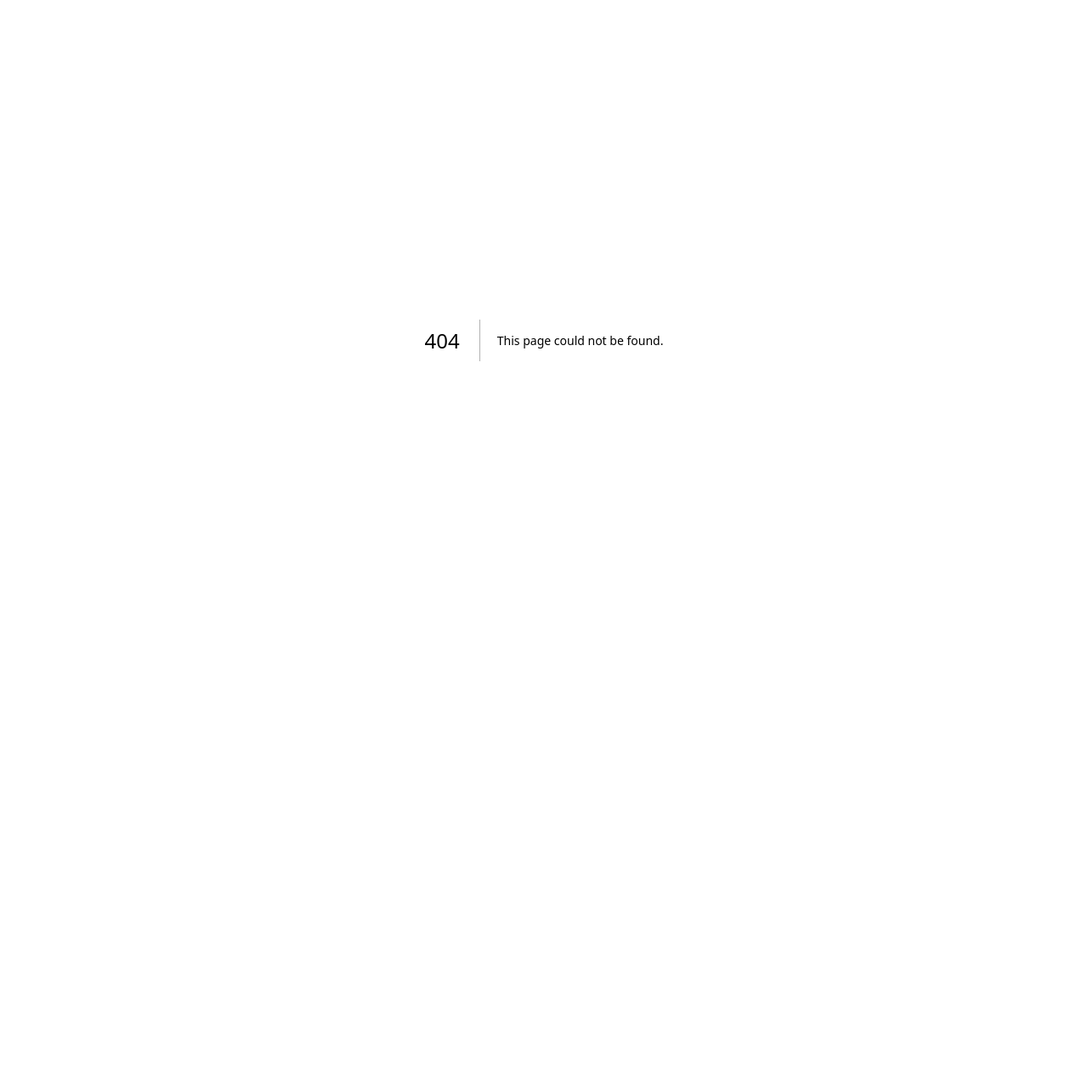
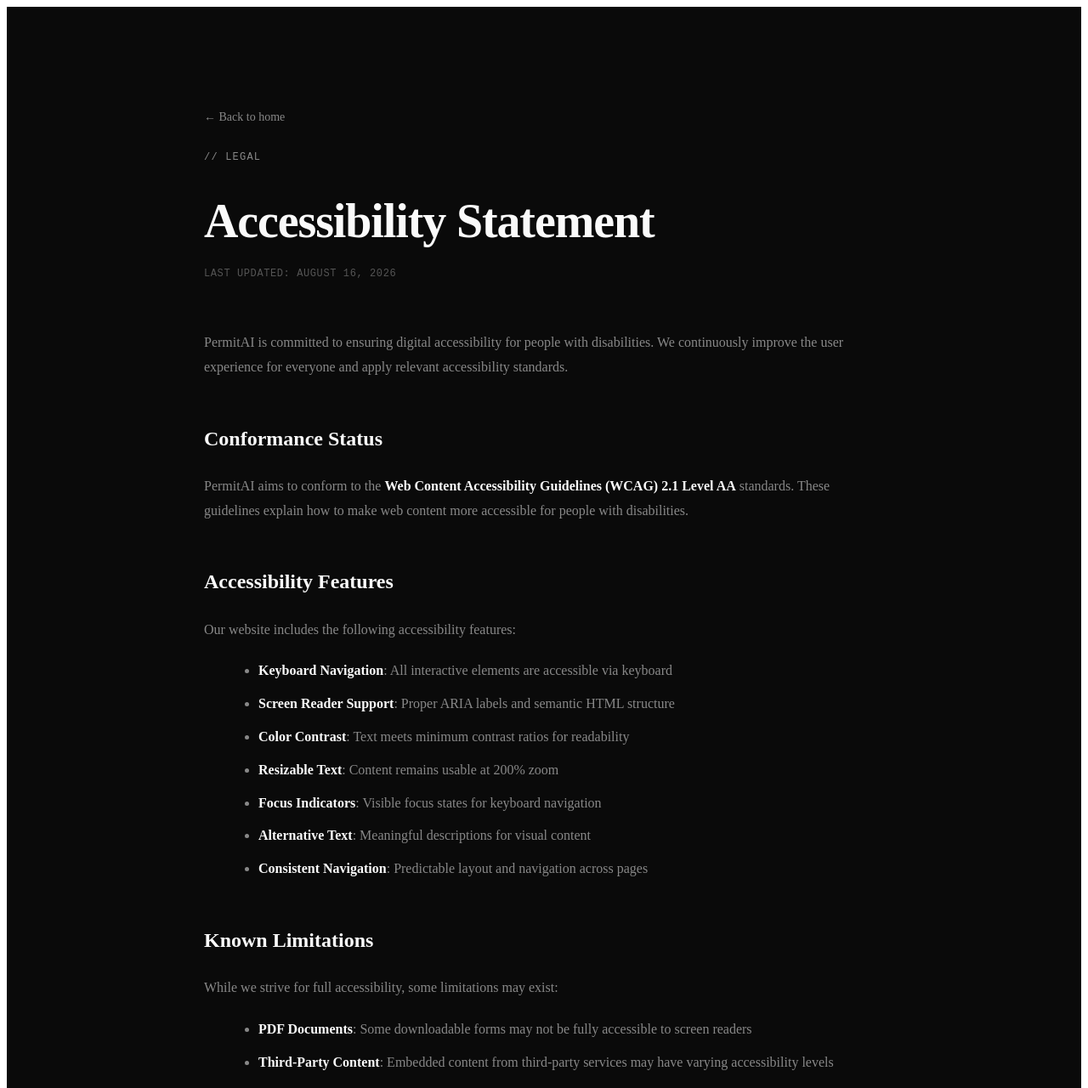
Before and after one commit to Ignosha/permitai, a Next.js app: page /accessibility in a window 1280 px wide. Before the commit this address had no page. Shown: the top 1280 px of the page at 85% size. Before the commit the page ends 800 px from the top, so only its background shows below. Built offline with nearby package versions, Linux system fonts and the light colour scheme.

Commit message:
Add accessibility statement and ARIA improvements

```diff
--- /dev/null
+++ b/pages/accessibility.tsx
@@ -0,0 +1,123 @@
+export default function AccessibilityPage() {
+  return (
+    <div style={{ minHeight: '100vh', background: '#0a0a0a', color: '#fafafa' }}>
+      <style>{`
+        .accessibility-container { max-width: 800px; margin: 0 auto; padding: 120px 40px 80px; }
+        .accessibility-header { margin-bottom: 60px; }
+        .accessibility-label { font-family: 'JetBrains Mono', monospace; font-size: 0.75rem; color: #888; text-transform: uppercase; letter-spacing: 0.1em; margin-bottom: 16px; display: block; }
+        .accessibility-title { font-size: clamp(2rem, 5vw, 3.5rem); font-weight: 900; letter-spacing: -0.02em; margin-bottom: 24px; line-height: 1.1; }
+        .accessibility-meta { font-family: 'JetBrains Mono', monospace; font-size: 0.75rem; color: #555; text-transform: uppercase; letter-spacing: 0.05em; margin-bottom: 40px; }
+        .accessibility-content { color: #888; line-height: 1.8; }
+        .accessibility-content h2 { font-size: 1.5rem; font-weight: 800; margin: 48px 0 20px; color: #fafafa; }
+        .accessibility-content p { margin-bottom: 20px; }
+        .accessibility-content ul { margin: 20px 0 20px 24px; }
+        .accessibility-content li { margin-bottom: 10px; }
+        .accessibility-content a { color: #c0fe04; text-decoration: none; }
+        .accessibility-content a:hover { text-decoration: underline; }
+        .accessibility-content strong { color: #fafafa; font-weight: 600; }
+        .back-link { display: inline-flex; align-items: center; gap: 8px; color: #888; text-decoration: none; font-size: 0.875rem; margin-bottom: 32px; transition: color 0.2s; }
+        .back-link:hover { color: #c0fe04; }
+        @media (max-width: 640px) { .accessibility-container { padding: 100px 20px 60px; } }
+      `}</style>
+
+      <div className="accessibility-container">
+        <a href="/" className="back-link">← Back to home</a>
+
+        <div className="accessibility-header">
+          <span className="accessibility-label">// Legal</span>
+          <h1 className="accessibility-title">Accessibility Statement</h1>
+          <div className="accessibility-meta">Last updated: August 16, 2026</div>
+        </div>
+
+        <div className="accessibility-content">
+          <p>
+            PermitAI is committed to ensuring digital accessibility for people with disabilities. We continuously improve the user experience for everyone and apply relevant accessibility standards.
+          </p>
+
+          <h2>Conformance Status</h2>
+          <p>
+            PermitAI aims to conform to the <strong>Web Content Accessibility Guidelines (WCAG) 2.1 Level AA</strong> standards. These guidelines explain how to make web content more accessible for people with disabilities.
+          </p>
+
+          <h2>Accessibility Features</h2>
+          <p>Our website includes the following accessibility features:</p>
+          <ul>
+            <li><strong>Keyboard Navigation</strong>: All interactive elements are accessible via keyboard</li>
+            <li><strong>Screen Reader Support</strong>: Proper ARIA labels and semantic HTML structure</li>
+            <li><strong>Color Contrast</strong>: Text meets minimum contrast ratios for readability</li>
+            <li><strong>Resizable Text</strong>: Content remains usable at 200% zoom</li>
+            <li><strong>Focus Indicators</strong>: Visible focus states for keyboard navigation</li>
+            <li><strong>Alternative Text</strong>: Meaningful descriptions for visual content</li>
+            <li><strong>Consistent Navigation</strong>: Predictable layout and navigation across pages</li>
+          </ul>
+
+          <h2>Known Limitations</h2>
+          <p>While we strive for full accessibility, some limitations may exist:</p>
+          <ul>
+            <li><strong>PDF Documents</strong>: Some downloadable forms may not be fully accessible to screen readers</li>
+            <li><strong>Third-Party Content</strong>: Embedded content from third-party services may have varying accessibility levels</li>
+            <li><strong>Video Content</strong>: Video tutorials may not all have closed captions (we are working to add them)</li>
+          </ul>
+
+          <h2>Feedback and Contact</h2>
+          <p>
+            We welcome your feedback on the accessibility of PermitAI. If you encounter any accessibility barriers or have suggestions for improvement, please contact us:
+          </p>
+          <ul>
+            <li><strong>Email</strong>: <a href="mailto:support@permitai.co">support@permitai.co</a></li>
+            <li><strong>Subject line</strong>: "Accessibility Feedback"</li>
+          </ul>
+          <p>
+            We aim to respond to accessibility feedback within 3 business days.
+          </p>
+
+          <h2>Accessibility Statement Updates</h2>
+          <p>
+            This accessibility statement was last reviewed and updated on August 16, 2026. We review this statement annually and update it as needed to reflect changes to our website and services.
+          </p>
+
+          <h2>Technical Specifications</h2>
+          <p>
+            PermitAI's accessibility is based on the following technologies:
+          </p>
+          <ul>
+            <li>HTML5</li>
+            <li>CSS3</li>
+            <li>JavaScript (React/Next.js)</li>
+            <li>Web Content Accessibility Guidelines (WCAG) 2.1 Level AA</li>
+          </ul>
+
+          <h2>Assessment</h2>
+          <p>
+            PermitAI has been assessed for accessibility using:
+          </p>
+          <ul>
+            <li>Automated testing tools (WAVE, axe DevTools)</li>
+            <li>Manual keyboard navigation testing</li>
+            <li>Screen reader testing with NVDA and VoiceOver</li>
+            <li>Color contrast analysis</li>
+          </ul>
+
+          <h2>Ongoing Efforts</h2>
+          <p>
+            We are continuously working to improve the accessibility of our website. Our efforts include:
+          </p>
+          <ul>
+            <li>Regular accessibility audits</li>
+            <li>Staff training on accessibility best practices</li>
+            <li>Incorporating accessibility into our design and development processes</li>
+            <li>Testing with users who have disabilities</li>
+          </ul>
+
+          <h2>Additional Resources</h2>
+          <p>For more information on web accessibility, visit:</p>
+          <ul>
+            <li><a href="https://www.w3.org/WAI/WCAG21/quickref/" target="_blank" rel="noopener noreferrer">Web Content Accessibility Guidelines (WCAG)</a></li>
+            <li><a href="https://www.w3.org/WAI/" target="_blank" rel="noopener noreferrer">Web Accessibility Initiative (WAI)</a></li>
+            <li><a href="https://adata.org/" target="_blank" rel="noopener noreferrer">ADA National Network</a></li>
+          </ul>
+        </div>
+      </div>
+    </div>
+  );
+}
```
Also changed, not shown: app/page.tsx (+30 -7 lines), pages/pricing.tsx (+11 -6 lines), 1 other file (tests, documents, lock files or other folders).
